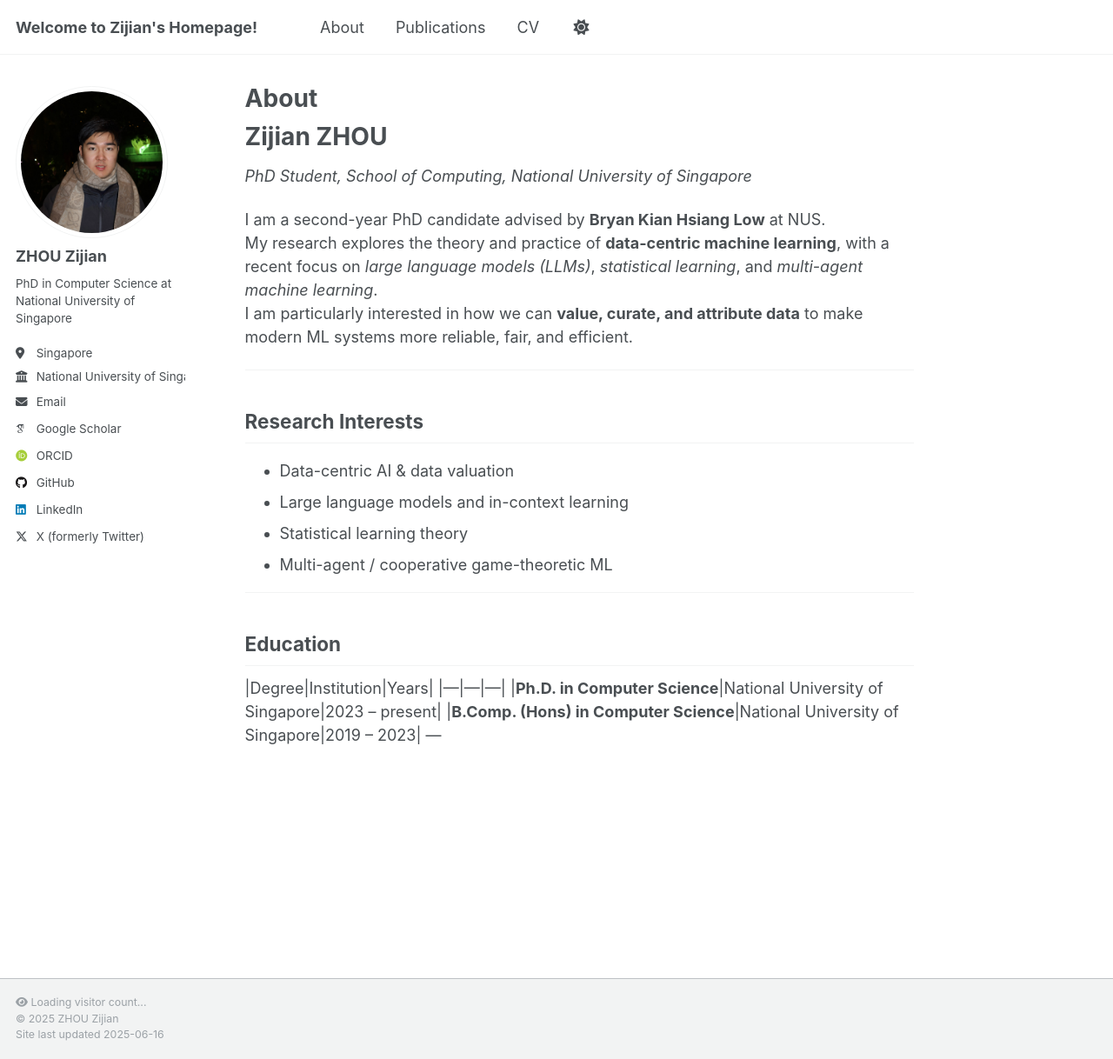
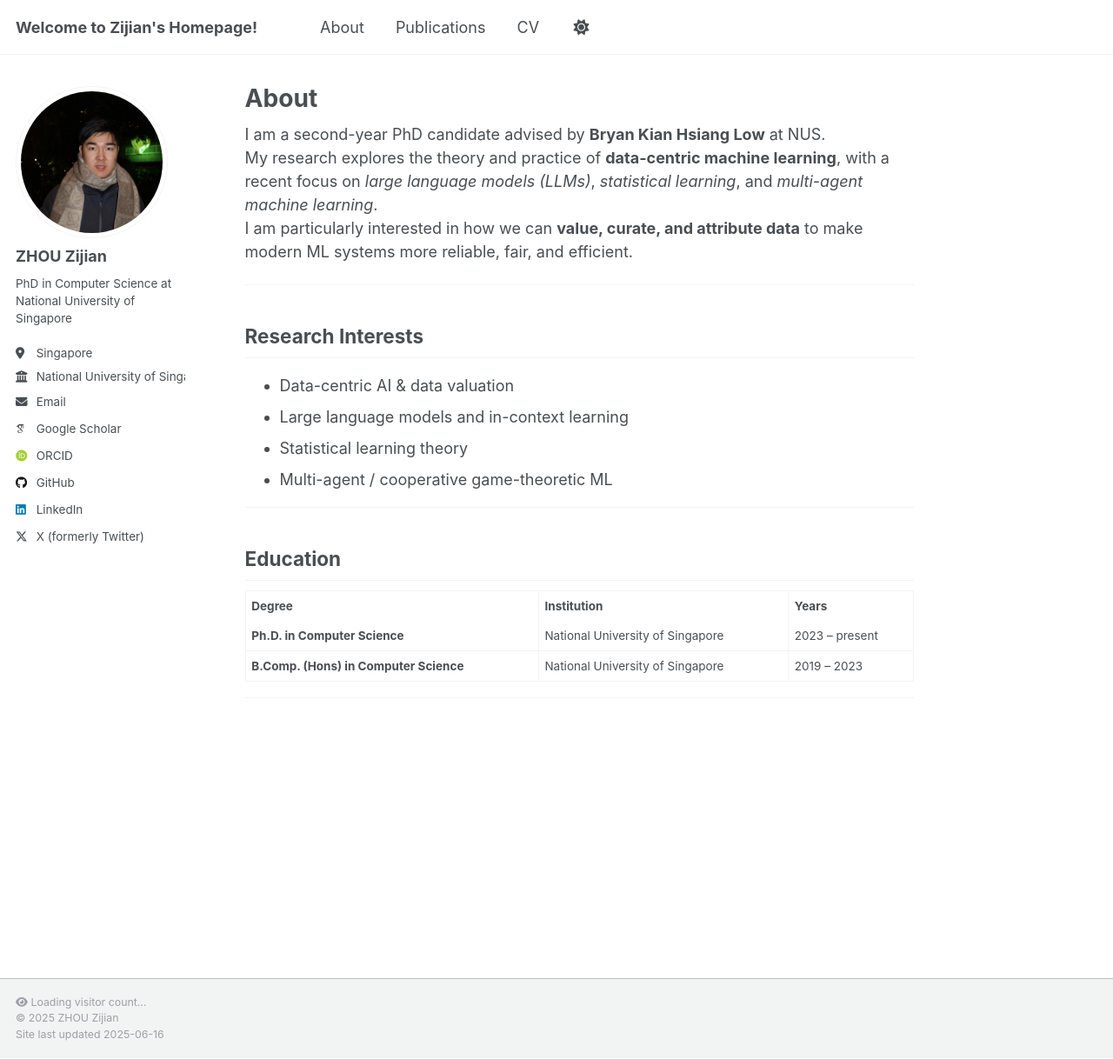
Before and after one commit to BobbyZhouZijian/bobbyzhouzijian.github.io, a Jekyll site: the page built from _pages/about.md, in a window 1280 px wide and 1218 px high. Shown: the whole window at 87% size. Built offline with Jekyll 4.4.1, drawn with Linux system fonts in a browser that asks for light colours; some web fonts are replaced.

Commit message:
fix table

```diff
--- a/_pages/about.md
+++ b/_pages/about.md
@@ -4,9 +4,6 @@ title: "About"
 permalink: /about/
 author_profile: true
 ---
-
-# Zijian ZHOU
-*PhD Student, School of Computing, National University of Singapore*
 
 I am a second-year PhD candidate advised by **Bryan Kian Hsiang Low** at NUS.
 My research explores the theory and practice of **data-centric machine learning**, with a recent focus on *large language models (LLMs)*, *statistical learning*, and *multi-agent machine learning*.
@@ -23,8 +20,23 @@ I am particularly interested in how we can **value, curate, and attribute data**
 ---
 
 ## Education
-|Degree|Institution|Years|
-|---|---|---|
-|**Ph.D. in Computer Science**|National University of Singapore|2023 – present|
-|**B.Comp. (Hons) in Computer Science**|National University of Singapore|2019 – 2023|
+
+<table>
+  <tr>
+    <th>Degree</th>
+    <th>Institution</th>
+    <th>Years</th>
+  </tr>
+  <tr>
+    <td><strong>Ph.D. in Computer Science</strong></td>
+    <td>National University of Singapore</td>
+    <td>2023 – present</td>
+  </tr>
+  <tr>
+    <td><strong>B.Comp. (Hons) in Computer Science</strong></td>
+    <td>National University of Singapore</td>
+    <td>2019 – 2023</td>
+  </tr>
+</table>
+
 ---
--- a/_sass/layout/_navigation.scss
+++ b/_sass/layout/_navigation.scss
@@ -203,10 +203,13 @@
     }
 
     .visible-links {
-      display: table;
+      display: flex;
+      align-items: center;
+      margin: 0;
+      padding: 0;
 
       li {
-        display: table-cell;
+        display: inline-block;
         vertical-align: middle;
 
         &:first-child {
```
